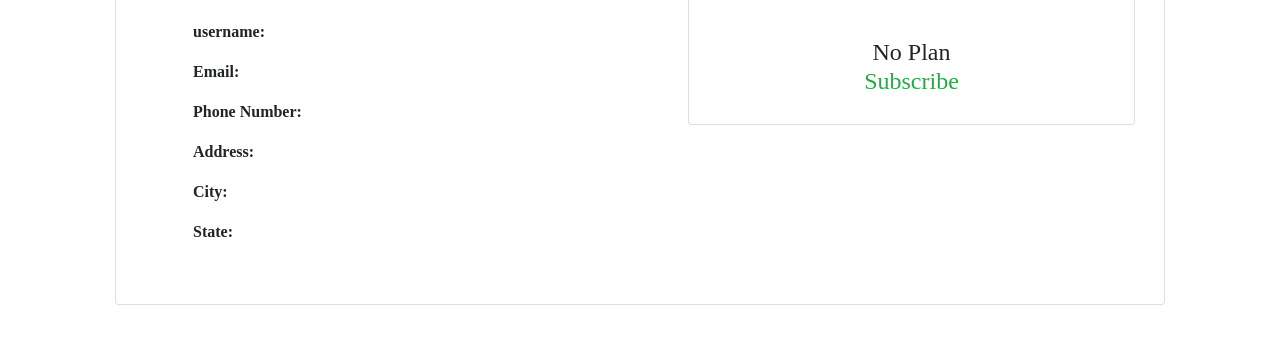
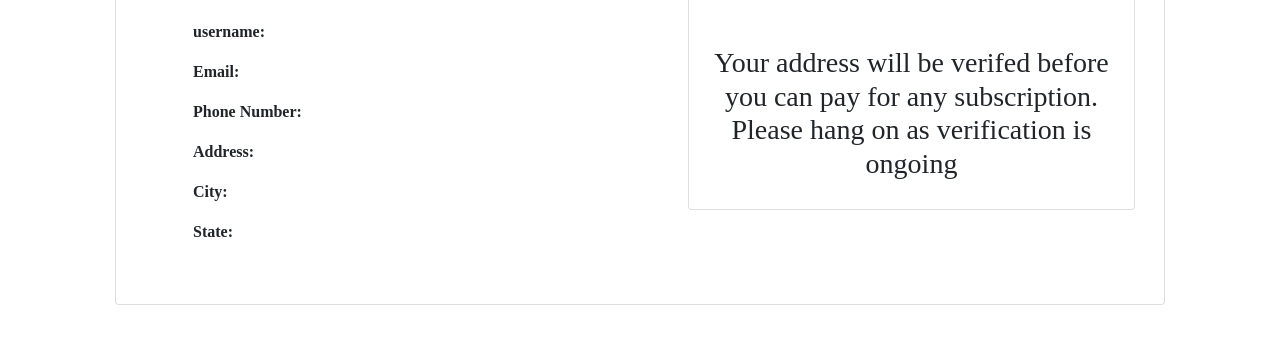
Before and after one commit to okoisorjr/waterboard, a Django app: template project/templates/project/dashboard.html in a window 1280 px wide. Shown: the part 263-607 px from the top of the page. Run offline with Django 3.2, Linux system fonts and the light colour scheme; the template is opened without the code that fills it, so the values that code supplies are empty; some libraries are stand-ins or nearby versions.

Commit message:
add if statements to handle verified, installation_fee and subscribe conditions

```diff
--- a/project/models/user.py
+++ b/project/models/user.py
@@ -14,6 +14,8 @@ class User(AbstractUser):
     state = models.CharField(max_length=35, blank=True, null=True)
     is_organization = models.BooleanField(default=False)
     is_ordinary = models.BooleanField(default=False)
+    verified = models.BooleanField(default=False)
+    paid_installment_fee = models.BooleanField(default=False)
 
     def __str__(self) -> str:
         return f"{self.username}"
--- a/project/templates/project/dashboard.html
+++ b/project/templates/project/dashboard.html
@@ -26,6 +26,8 @@
 								</div>
 								<div class="card-body">
 									<h4 class="text-center">
+										{%if request.user.verifed %}
+											{%if request.user.paid_installment_fee %}
 												{%if request.user.subscription.active %}
 												<ul class="list-group text-center">
 													<li class="list-group-item">{{request.user.subscription }}</li>
@@ -58,6 +60,15 @@
 													No Plan <br>
 													<a href="{% url 'subscribe' %}" class="text-success">Subscribe</a>
 												{%endif%}
+
+											{%else%}
+												<h3> Please pay your installation fee before you subscribe to our services</h3>
+												<h3>To make payment online click <a href="">here</a></h3>
+											{%endif%}
+
+										{%else%}
+											<h3>Your address will be verifed before you can pay for any subscription. Please hang on as verification is ongoing</h3>
+										{%endif%}
 									</h4>
 								</div>
 							</div>
```
Also changed, not shown: project/migrations/0004_auto_20210617_1250.py (added). Lines whose indentation alone changed are shown as unchanged.
